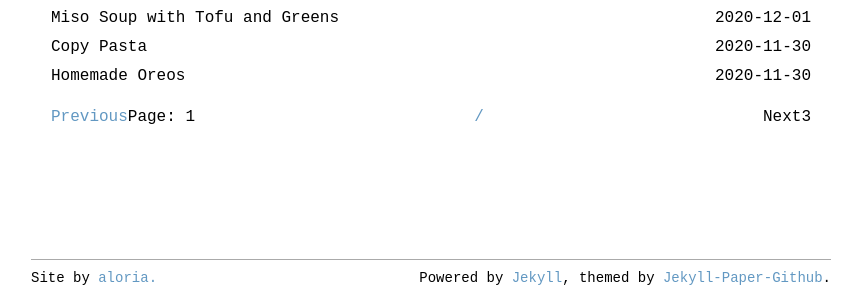
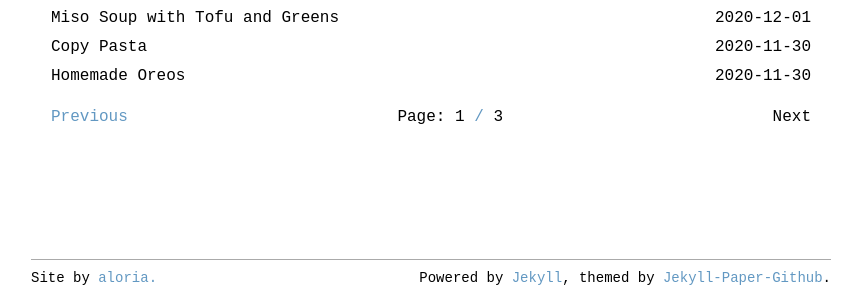
Before and after one commit to aloria/aloria.github.io, a Jekyll site: the page built from index.html, in a window 1280 px wide. Shown: the part 622-915 px from the top of the page, without its empty margins (209-1068 px from the left). Built offline with Jekyll 4.4.1, drawn with Linux system fonts in a browser that asks for light colours; the list of posts is cut into pages by our own code.

Commit message:
alignment

```diff
--- a/_includes/posts.html
+++ b/_includes/posts.html
@@ -21,9 +21,9 @@
     </span>
     {% endif %}
     <span class="page_number">
-      <a href="{{ paginator.previous_page_path }}" class="float-left">{{ site.data.lang[site.language].paginator_pages }}{{ paginator.page }}</a>
+      <a href="{{ paginator.previous_page_path }}">{{ site.data.lang[site.language].paginator_pages }}{{ paginator.page }}</a>
       /
-      <a href="{{ paginator.next_page_path }}" class="float-right">{{ paginator.total_pages }}</a>
+      <a href="{{ paginator.next_page_path }}">{{ paginator.total_pages }}</a>
     </span>
     {% if paginator.next_page %}
     <a href="{{ paginator.next_page_path }}" class="float-right">
```
